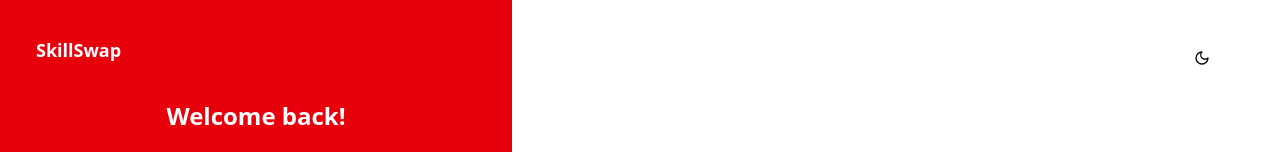
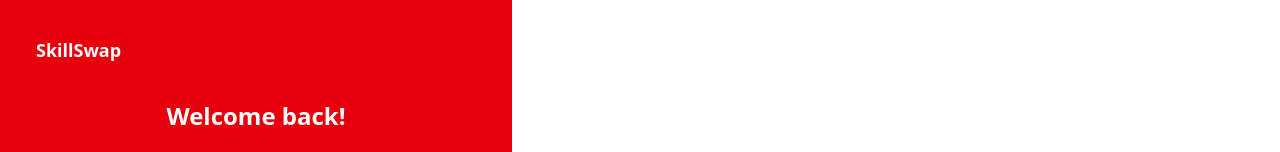
Before and after one commit to lpun-majessica/skill-swap, a Next.js app: page /login in a window 1280 px wide. Shown: the top 152 px of the page. Built offline with nearby package versions, Linux system fonts and the light colour scheme.

Commit message:
style: take into account homepage and scrolled condition for buttons on the right side of navbar

```diff
--- a/src/components/common/mode-toggle.jsx
+++ b/src/components/common/mode-toggle.jsx
@@ -1,22 +1,41 @@
 "use client";
 
-import * as React from "react";
+import React from "react";
 import { Moon, Sun } from "lucide-react";
 import { useTheme } from "next-themes";
+import { Button } from "@/components/ui/button";
+import clsx from "clsx";
 
-import { Button } from "@/components/ui/button";
-
-export function ModeToggle() {
+export function ModeToggle({ isHomePage, scrolled }) {
   const { theme, setTheme } = useTheme();
 
   const toggleTheme = () => {
     setTheme(theme === "dark" ? "light" : "dark");
   };
 
+  const iconColor = isHomePage && !scrolled
+    ? "text-white hover:text-white"
+    : "text-black dark:text-white";
+
   return (
-    <Button variant="ghost" size="icon" onClick={toggleTheme}>
-      <Sun className="h-[1.2rem] w-[1.2rem] rotate-0 scale-100 transition-all dark:-rotate-90 dark:scale-0" />
-      <Moon className="absolute h-[1.2rem] w-[1.2rem] rotate-90 scale-0 transition-all dark:rotate-0 dark:scale-100" />
+    <Button
+      variant="ghost"
+      size="icon"
+      onClick={toggleTheme}
+      className={clsx(iconColor)}
+    >
+      <Sun
+        className={clsx(
+          "h-[1.2rem] w-[1.2rem] rotate-0 scale-100 transition-all",
+          "dark:-rotate-90 dark:scale-0"
+        )}
+      />
+      <Moon
+        className={clsx(
+          "absolute h-[1.2rem] w-[1.2rem] rotate-90 scale-0 transition-all",
+          "dark:rotate-0 dark:scale-100"
+        )}
+      />
       <span className="sr-only">Toggle theme</span>
     </Button>
   );
--- a/src/components/layout/navbar.js
+++ b/src/components/layout/navbar.js
@@ -137,7 +137,15 @@ export default function Navbar() {
                 My Network
               </Link>
               <Link href="/my-network">
-                <Button variant="ghost" size="icon">
+                <Button
+                  variant="ghost"
+                  size="icon"
+                  className={clsx(
+                    isHomePage && !scrolled
+                      ? "text-white hover:text-white"
+                      : "text-black dark:text-white"
+                  )}
+                >
                   <Bell />
                 </Button>
               </Link>
@@ -155,7 +163,13 @@ export default function Navbar() {
                       />
                     ) : (
                       <div className="w-full h-full flex items-center justify-center bg-gray-300 dark:bg-gray-700">
-                        <User className="w-5 h-5" />
+                        className=
+                        {clsx(
+                          "w-5 h-5",
+                          isHomePage && !scrolled
+                            ? "text-white"
+                            : "text-black dark:text-white"
+                        )}
                       </div>
                     )}
                   </button>
@@ -184,11 +198,12 @@ export default function Navbar() {
               Log in
             </Button>
           )}
-          <ModeToggle />
+          <ModeToggle isHomePage={isHomePage} scrolled={scrolled} />
         </div>
 
         <div className="md:hidden flex items-center gap-2">
-          <ModeToggle />
+          <ModeToggle isHomePage={isHomePage} scrolled={scrolled} />
+
           <Button
             onClick={() => setMenuOpen(!menuOpen)}
             variant="ghost"
```
